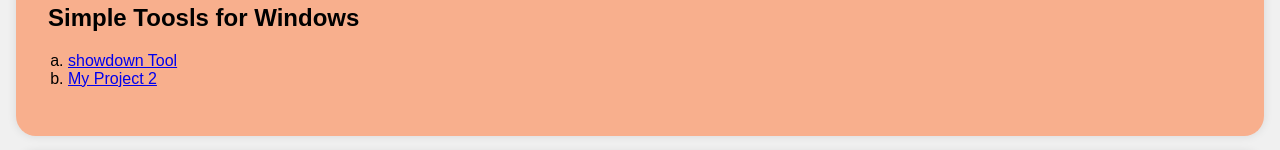
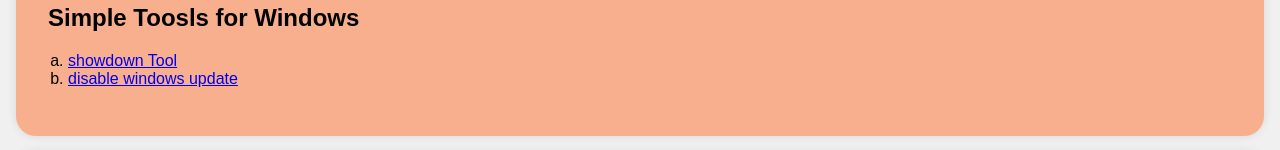
Before and after one commit to Pozhilanraja/DigitalPortfolio, a plain HTML site: page index.html in a window 1280 px wide. Shown: the part 982-1132 px from the top of the page. Drawn offline with Linux system fonts and the light colour scheme.

Commit message:
Update index.html

```diff
--- a/index.html
+++ b/index.html
@@ -131,7 +131,7 @@
             <h2>Simple Toosls for Windows</h2>
             <ul>
                 <li><a href="https://drive.google.com/file/d/1HsiYFTXvrFkJNxPS4POWidKwJaoz1BFT/view?usp=sharing">showdown Tool</a></li>
-                <li><a href="#">My Project 2</a></li>
+                <li><a href="https://drive.google.com/file/d/1YRkj9ABFoFh44xjOPqJSktOukD4y3jRq/view?usp=sharing">disable windows update</a></li>
 
             </ul>
         </div>
```
